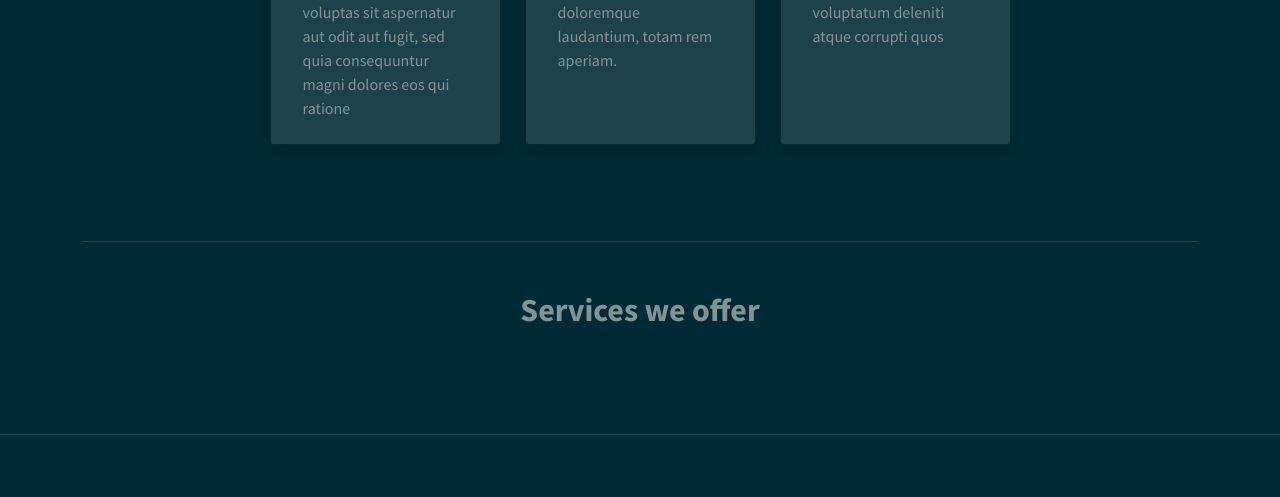
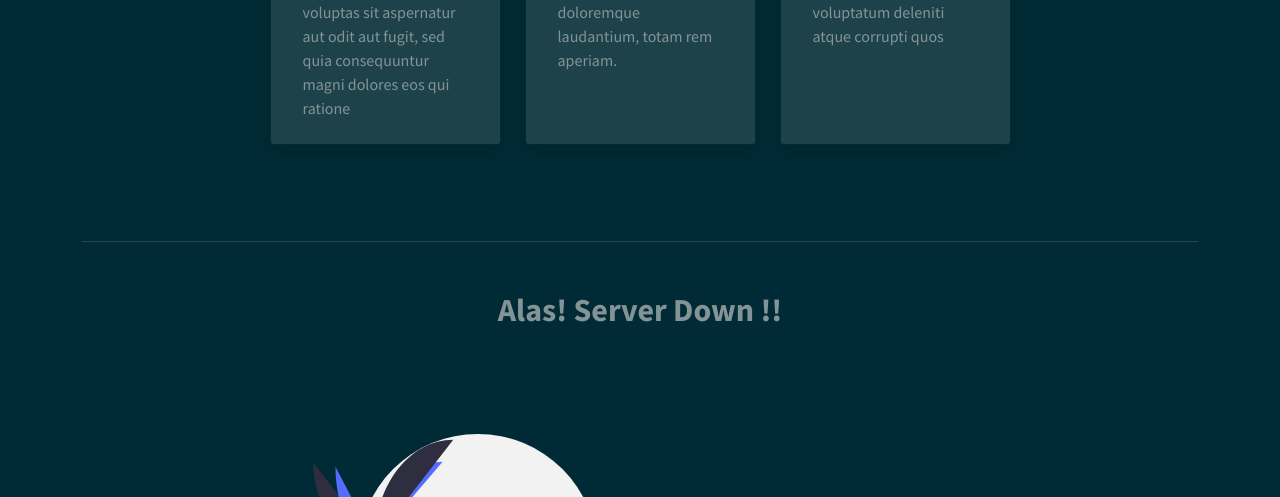
Before and after one commit to subSri/ServeD2D, a plain HTML site: page frontend/templates/index.html in a window 1280 px wide. Shown: the part 1096-1593 px from the top of the page. Drawn offline with Linux system fonts and the light colour scheme; no server answers.

Commit message:
Added Loading and Error Handling in Homepage

```diff
--- a/frontend/scripts/get_categories.js
+++ b/frontend/scripts/get_categories.js
@@ -3,8 +3,17 @@ var baseUrl = "http://localhost:8080/";
 var url = baseUrl+"api/services/categories"
 
 $(document).ready(function(){
-        $.get(url, function(data){
+
+
+
+    $("#loading").show();
+
+    $.get(url)
+    .done(function(data){
         // Display the returned data in browser
+
+        $("#server_msg").html("Services We Offer");
+
         $.each( data.categories, function( cat ) {
             $("#categories").append(
                 `<div class="col-sm-12 col-md-3 mb-3">
@@ -16,6 +25,24 @@ $(document).ready(function(){
                     </div>
                 </div>`
             );
+
+
         });
+        $("#loading").hide();
+    })
+    .fail(function(){
+
+        $("#server_msg").html("Alas! Server Down !!");
+
+        $("#categories").append(
+            `<img src="../media/images/icons/serverDown.svg" height="60%" class="mt-5">`
+        );
+        $("#loading").hide();
+
     });
+
+
+
+
+
 });
--- a/frontend/templates/index.html
+++ b/frontend/templates/index.html
@@ -102,13 +102,19 @@
 
     <hr>
 
+    <!-- Categories -->
     <section class="m-5">
       <div class="container-lg">
         <div class="row flex-center">
+          <div class="d-flex justify-content-center">
+          <div class="spinner-grow text-success" style="width: 3rem; height: 3rem;" role="status" id="loading">
+            <!-- <span class="sr-only">Loading...</span> -->
+          </div>
+        </div>
           <div class="col-12 col-lg-12">
             <div class="bg-holder" style="background-image:url(../media/images/door.png);background-position:top left;background-size:120px 83px;"></div>
             <!--/.bg-holder-->
-            <h6 class="fs-2 fs-lg-5 fw-bold lh-sm text-center">Services we offer</h6>
+            <h6 id="server_msg" class="fs-2 fs-lg-5 fw-bold lh-sm text-center"></h6>
           </div>
           <div class="row mt-5" id = "categories">
             <!-- <div class="col-sm-3">
@@ -136,7 +142,9 @@
 
 
   </div>
+
   <hr>
+
   <footer>
     <div class="row-12 flex-center py-5">
       <div class="col-12 text-center"> <a class="text-decoration-none" href="#"><span class="text-theme font-monospace fs-3 ps-2">Serve-D2D</span></a></div>
```
Also changed, not shown: frontend/media/images/icons/serverDown.svg (added), 1 other file. Lines whose indentation alone changed are shown as unchanged.
